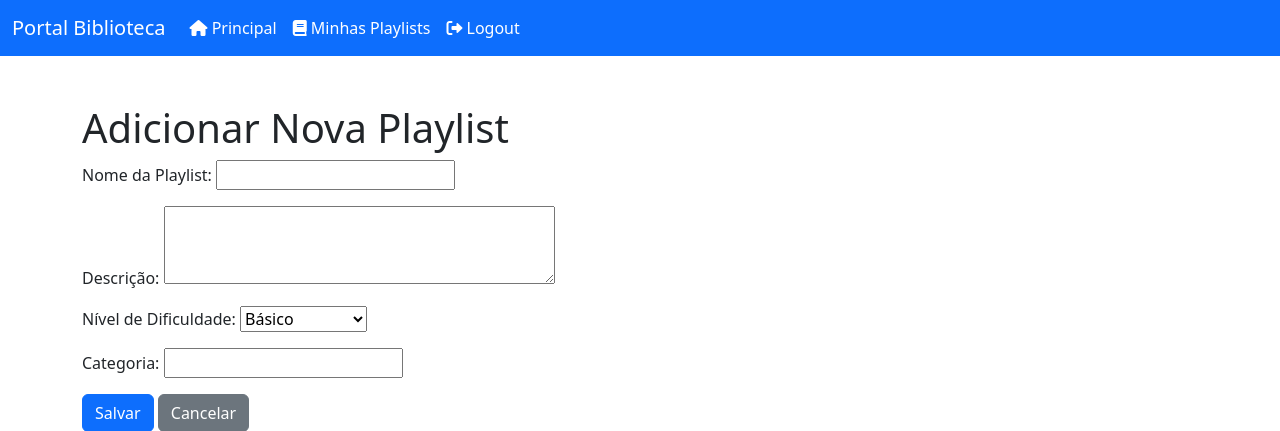
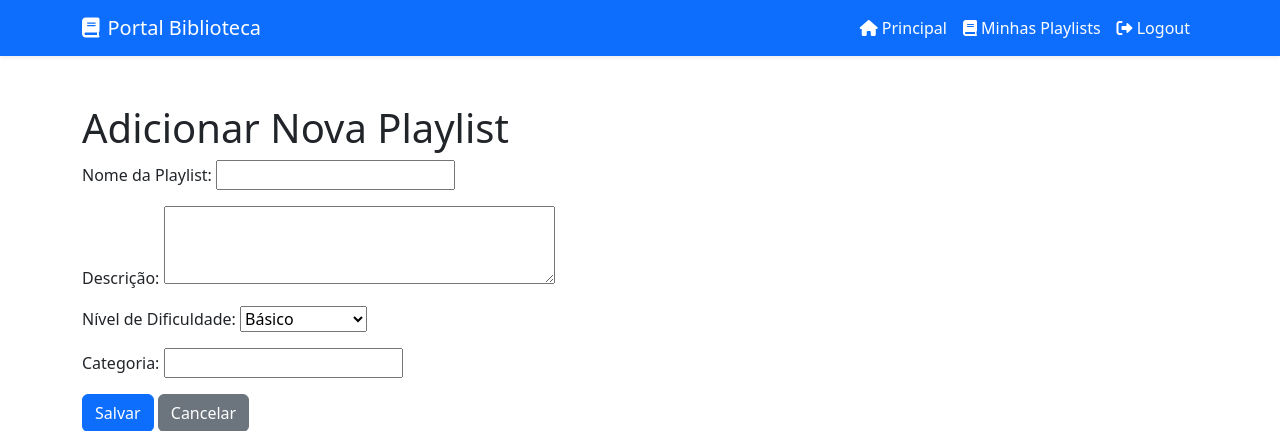
Before and after one commit to luizfilipe-bp/tcc, a Django app: page /playlists/cadastrar in a window 1280 px wide. Shown: the top 431 px of the page. Run offline with Django 5.2, Linux system fonts and the light colour scheme; the visitor is signed in with stand-in values (Sample User, id 1).

Commit message:
atualizacao navbar

```diff
--- a/plataforma/templates/base.html
+++ b/plataforma/templates/base.html
@@ -15,13 +15,20 @@
     </head>
     <body>
         <header>
-            <nav class="navbar navbar-expand-lg navbar-dark bg-primary">
-                <div class="container-fluid">
-                    <a class="navbar-brand" href="/">Portal Biblioteca</a>
-                    <div class="collapse navbar-collapse" id="navbarNav">
+            <nav class="navbar navbar-expand-lg navbar-dark bg-primary shadow-sm">
+                <div class="container">
+                    <a class="navbar-brand d-flex align-items-center" href="/">
+                        <i class="fas fa-book me-2"></i>
+                        <span>Portal Biblioteca</span>
+                    </a>
+                    <button class="navbar-toggler" type="button" data-bs-toggle="collapse" data-bs-target="#navbarNav"
+                        aria-controls="navbarNav" aria-expanded="false" aria-label="Alternar navegação">
+                        <span class="navbar-toggler-icon"></span>
+                    </button>
+                    <div class="collapse navbar-collapse justify-content-end" id="navbarNav">
                         <ul class="navbar-nav">
                             <li class="nav-item">
-                                <a class="nav-link active" href="/"><i class="fas fa-home"></i> Principal</a>
+                                <a class="nav-link active" aria-current="page" href="/"><i class="fas fa-home"></i> Principal</a>
                             </li>
                             <li class="nav-item">
                                 <a class="nav-link active" href="/playlists"><i class="fas fa-book"></i> Minhas Playlists</a>
@@ -29,23 +36,6 @@
                             <li class="nav-item">
                                 <a class="nav-link active" href="/auth/logout"><i class="fas fa-sign-out-alt"></i> Logout</a>
                             </li>
-                            <!--
-                            <li class="nav-item">
-                                <a class="nav-link active" href="/tccs"><i class="fas fa-graduation-cap"></i> TCCs</a>
-                            </li>
-                            <li class="nav-item">
-                                <a class="nav-link active" href="/dashboard"><i class="fas fa-chart-line"></i> Dashboard</a>
-                            </li>
-                            <li class="nav-item">
-                                <a class="nav-link active" href="/auth/login"><i class="fas fa-sign-in-alt"></i> Login</a>
-                            </li>
-                            <li class="nav-item">
-                                <a class="nav-link active" href="/auth/cadastro"><i class="fas fa-user-plus"></i> Cadastre-se</a>
-                            </li>
-                            <li class="nav-item">
-                                <a class="nav-link active" href="/admin"><i class="fa-solid fa-lock"></i> Admin</a>
-                            </li>
-                            -->
                         </ul>
                     </div>
                 </div>
```
